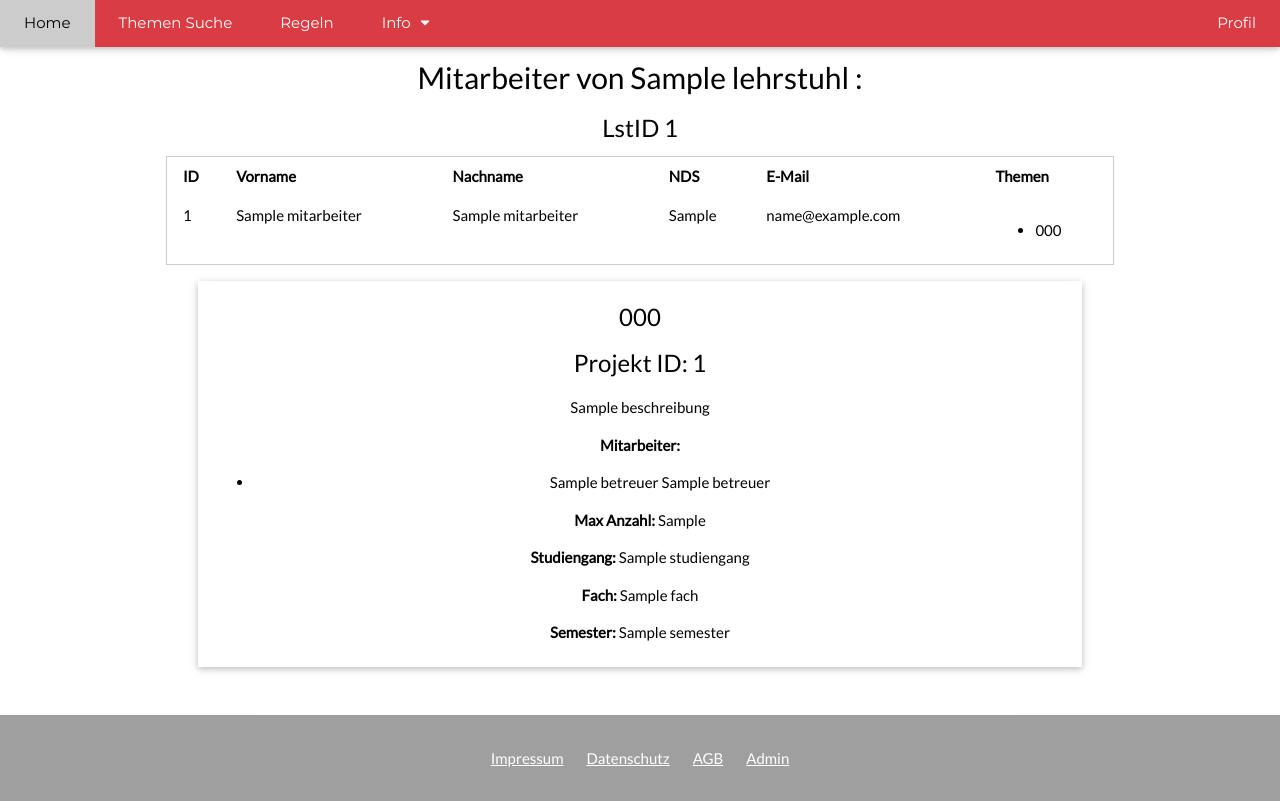
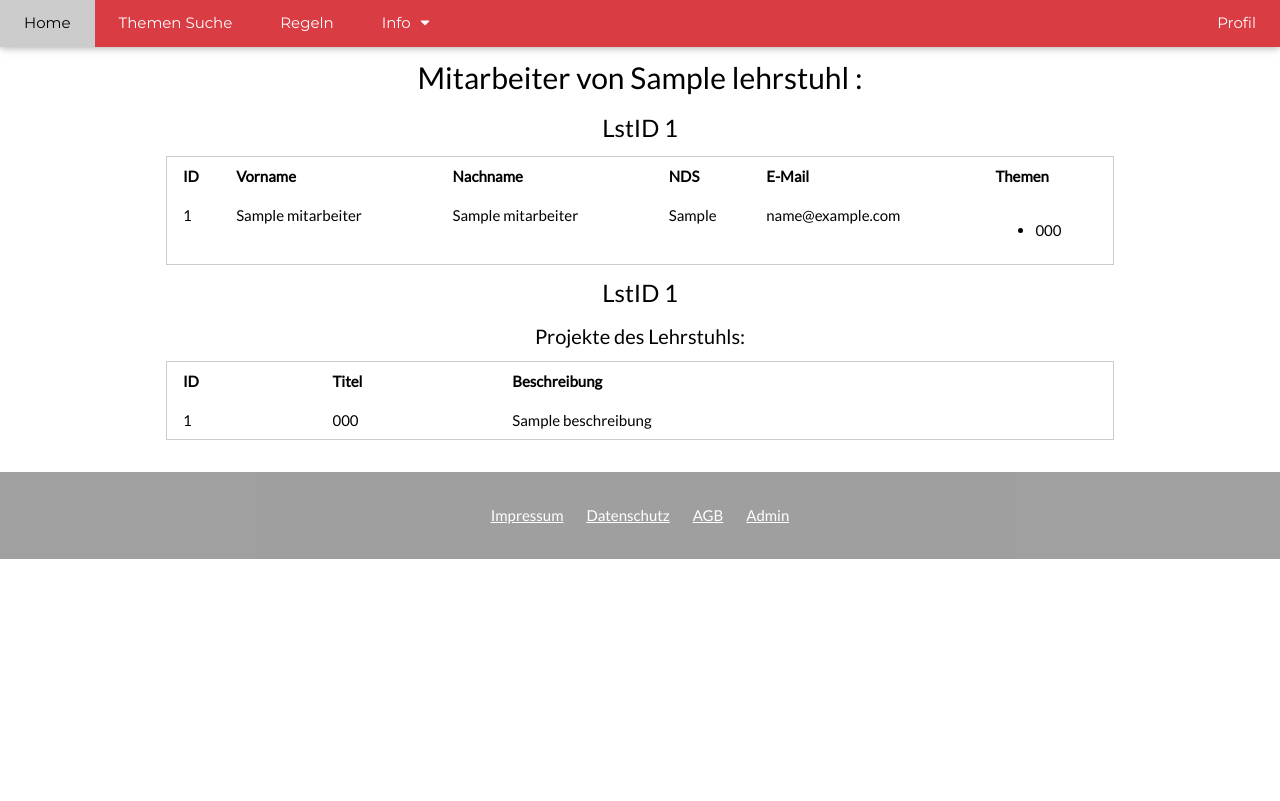
Before and after one commit to sabrinaascha/tools2024, a Flask app: template app/templates/mitarbeiter/mitarbeiter.html in a window 1280 px wide. After the commit the page ends 559 px from the top, so only its background shows below. Run offline with Flask 3, Linux system fonts and the light colour scheme; tables that the repository leaves empty hold one stand-in row (values such as "Sample post"); the template is opened without the code that fills it: values that come from a table or form of the project are taken from there, most other values are stand-ins (such as "Sample title", 1, 10 or a date in 2020).

Commit message:
Db Modell erweitert Projekt Lehrstuhl

```diff
--- a/app/templates/mitarbeiter/mitarbeiter.html
+++ b/app/templates/mitarbeiter/mitarbeiter.html
@@ -46,33 +46,31 @@
         </tbody>
     </table>
 
+<h3>LstID {{ mitarbeiter.lehrstuhl.lehrstuhl_id }} </h3>
+
+  <h4>Projekte des Lehrstuhls:</h4>
+  <table class="w3-table w3-striped w3-border">
+  <thead>
+    <tr>
+      <th>ID</th>
+      <th>Titel</th>
+      <th>Beschreibung</th>
+      <!-- Weitere Spaltenüberschriften hier -->
+    </tr>
+  </thead>
+  <tbody>
+    {% for projekt in projekte %}
+      <tr>
+        <td>{{ projekt.projekt_id }}</td>
+        <td>{{ projekt.titel }}</td>
+        <td>{{ projekt.beschreibung }}</td>
+        <!-- Weitere Projektinformationen hier -->
+      </tr>
+    {% endfor %}
+  </tbody>
+</table>
 
 
-
-
-    <div class="w3-container">
-  {% for projekt in projekte %}
-    <div class="w3-card w3-margin w3-padding">
-      <h3>{{ projekt.titel }}</h3>
-      <h3>Projekt ID: {{ projekt.projekt_id }}</h3>
-      <p>{{ projekt.beschreibung }}</p>
-      <p><strong>Mitarbeiter:</strong>
-               <ul>
-  {% for projekt_betreuer in projekt.betreute_projekte %}
-    {% set mitarbeiter = projekt_betreuer.betreuer %}
-    <li>{{ mitarbeiter.vorname }} {{ mitarbeiter.nachname }}</li>
-  {% endfor %}
-</ul>
-      </p>
-      <p><strong>Max Anzahl:</strong> {{ projekt.max_anzahl }}</p>
-      <p><strong>Studiengang:</strong> {{ projekt.studiengang }}</p>
-      <p><strong>Fach:</strong> {{ projekt.fach }}</p>
-      <p><strong>Semester:</strong> {{ projekt.semester }}</p>
-
-
-    </div>
-  {% endfor %}
-</div>
     {% else %}
         <p>Du bist kein Mitarbeiter.</p>
     {% endif %}
--- a/app/views/mitarbeiter.py
+++ b/app/views/mitarbeiter.py
@@ -25,14 +25,14 @@ logger = logging.getLogger(__name__)
 @login_required
 def mitarbeiter():
     mitarbeiter, lehrstuhl = get_mitarbeiter()
-    #is_mitarbeiter = mitarbeiter is not None
-    #lehrstuhl = mitarbeiter.lehrstuhl
+    lehrstuhl_id = lehrstuhl.lehrstuhl_id
     lehrstuhl = Lehrstuhl.query.get(mitarbeiter.Lehrstuhl_lehrstuhl_id)
     is_mitarbeiter = Mitarbeiter.query.filter_by(nds=current_user.nds).first() is not None
     alle_mitarbeiter = Mitarbeiter.query.filter_by(Lehrstuhl_lehrstuhl_id=lehrstuhl.lehrstuhl_id).all()
     # Gets all Student data
     studentData = getStudentInformationList()
     projekte = Projekt.get_all_projekte()
+    projekte_lehrstuhl = Projekt.get_projekte_by_lehrstuhl(lehrstuhl_id)
 
     projekt_betreuer = get_all_projekt_betreuer()
     betreuer_info = []
@@ -85,7 +85,7 @@ def mitarbeiter():
         is_mitarbeiter=is_mitarbeiter,  # Übergeben des Flag für Mitarbeiterstatus an die Vorlage
         mitarbeiter=mitarbeiter,
         alle_mitarbeiter=alle_mitarbeiter,
-        projekte=projekte,
+        projekte=projekte_lehrstuhl,
         betreuer_info=betreuer_info
             )
 
```
Also changed, not shown: app/models.py (+11 -1 lines).
